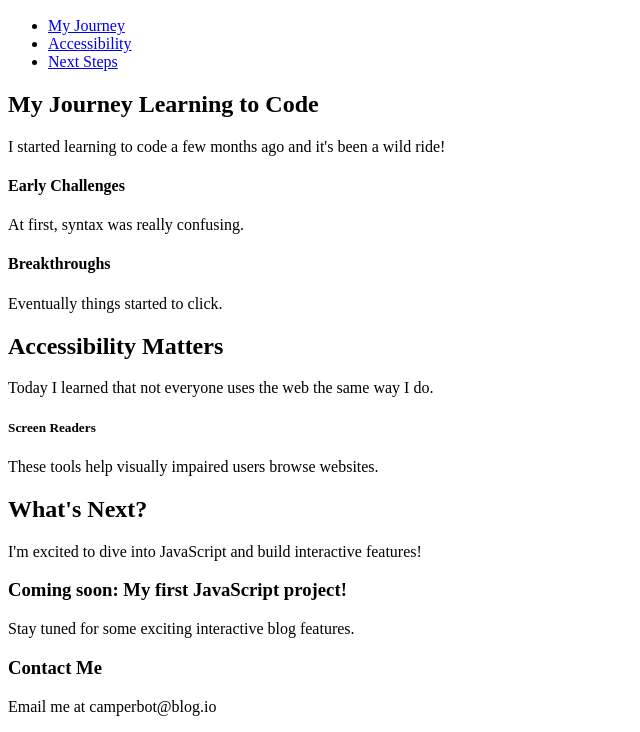
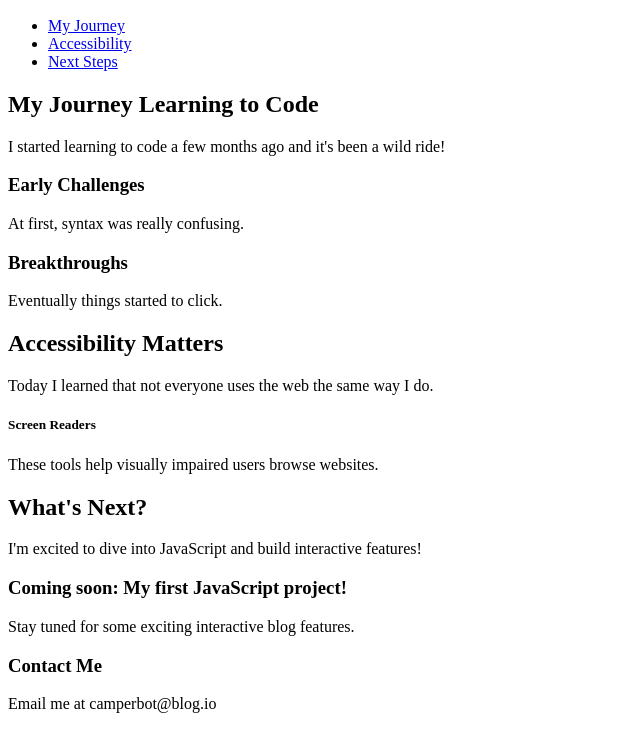
Before and after one commit to mohamed-abdina/Camperbot-, a plain HTML site: page index.html in a window 1280 px wide. Shown: the part 110-842 px from the top of the page, without its empty margins (0-640 px from the left). Drawn offline with Linux system fonts and the light colour scheme.

Commit message:
Update heading levels: h4 to h3 for blog subsections

```diff
--- a/index.html
+++ b/index.html
@@ -17,10 +17,10 @@
     <h2 id="post1">My Journey Learning to Code</h2>
     <p>I started learning to code a few months ago and it's been a wild ride!</p>
 
-    <h4>Early Challenges</h4>
+    <h3>Early Challenges</h3>
     <p>At first, syntax was really confusing.</p>
 
-    <h4>Breakthroughs</h4>
+    <h3>Breakthroughs</h3>
     <p>Eventually things started to click.</p>
   </div>
 
```
